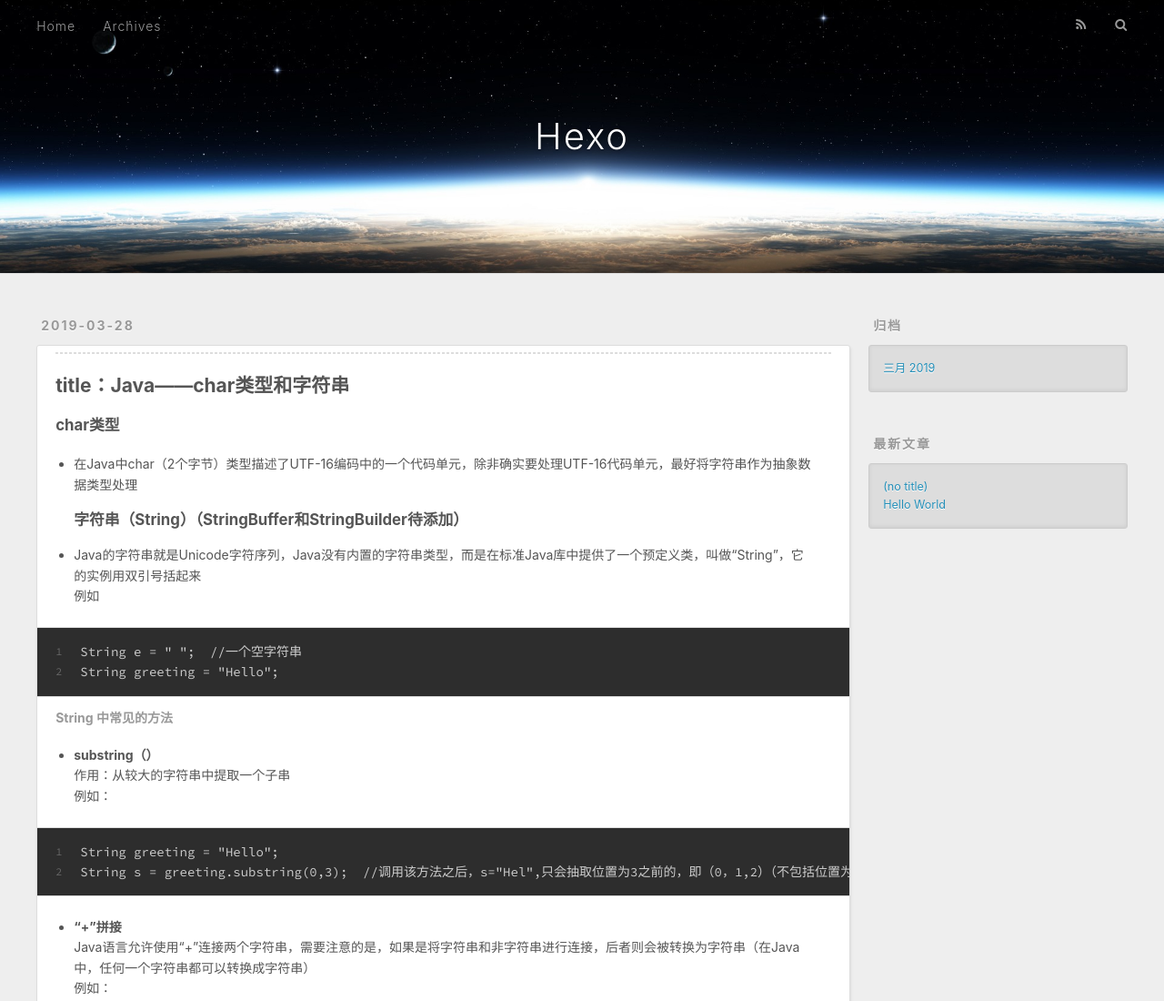
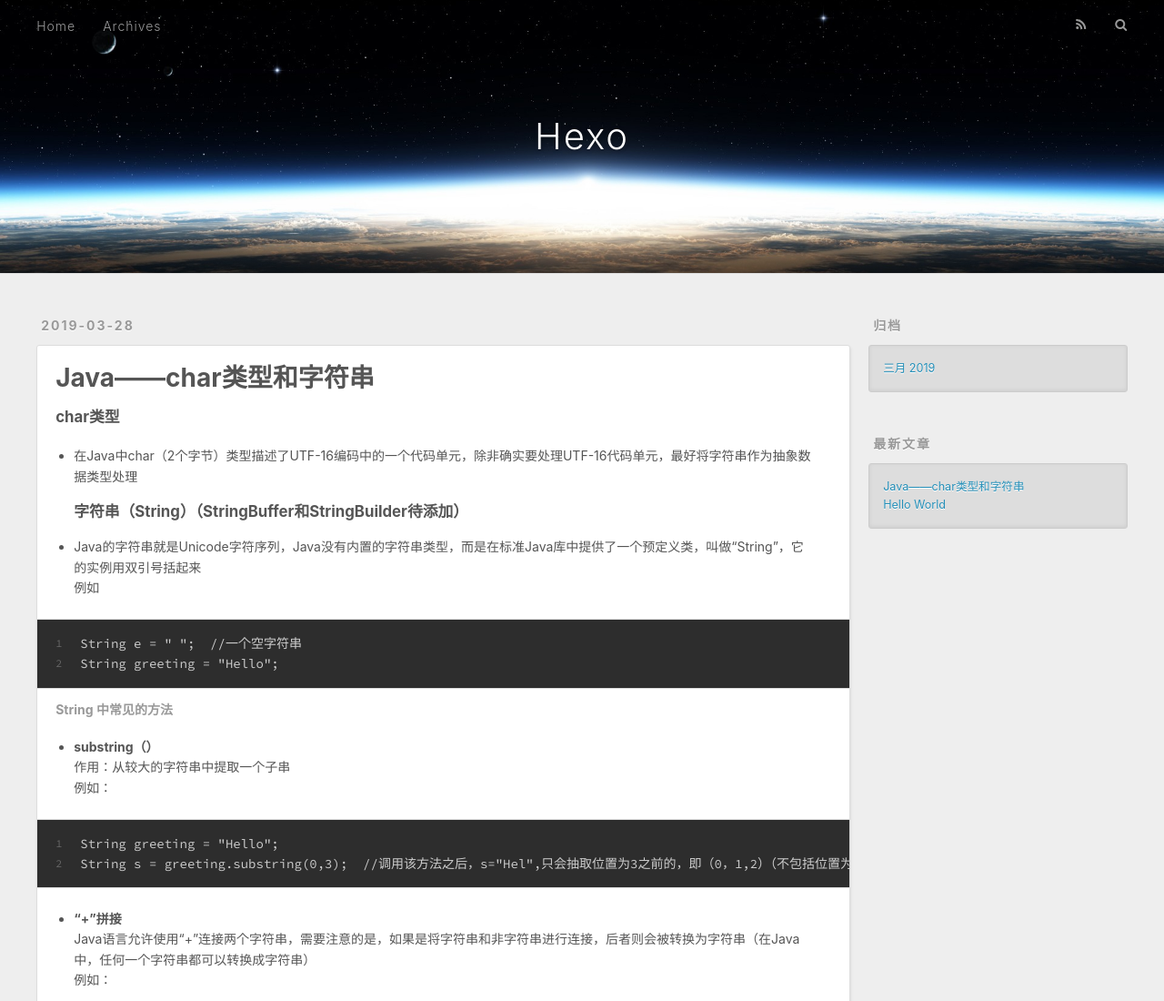
Before and after one commit to LiWentao98/LiWentao98.github.io, a plain HTML site: page 2019/03/28/Java——char类型和字符串/index.html in a window 1280 px wide. Shown: the top 1100 px of the page at 91% size. Drawn offline with nearby package versions, Linux system fonts and the light colour scheme.

Commit message:
Site updated: 2019-03-29 14:02:41

```diff
--- a/2019/03/28/Java——char类型和字符串/index.html
+++ b/2019/03/28/Java——char类型和字符串/index.html
@@ -5,19 +5,19 @@
 
 
 
-  <title>Hexo</title>
+  <title>Java——char类型和字符串 | Hexo</title>
   <meta name="viewport" content="width=device-width, initial-scale=1, maximum-scale=1">
-  <meta name="description" content="title：Java——char类型和字符串char类型 在Java中char（2个字节）类型描述了UTF-16编码中的一个代码单元，除非确实要处理UTF-16代码单元，最好将字符串作为抽象数据类型处理字符串（String）（StringBuffer和StringBuilder待添加） Java的字符串就是Unicode字符序列，Java没有内置的字符串类型，而是在标准Java库中提供了一个预定">
+  <meta name="description" content="char类型 在Java中char（2个字节）类型描述了UTF-16编码中的一个代码单元，除非确实要处理UTF-16代码单元，最好将字符串作为抽象数据类型处理字符串（String）（StringBuffer和StringBuilder待添加） Java的字符串就是Unicode字符序列，Java没有内置的字符串类型，而是在标准Java库中提供了一个预定义类，叫做“String”，它的实例用双引号括">
 <meta property="og:type" content="article">
-<meta property="og:title" content="Hexo">
+<meta property="og:title" content="Java——char类型和字符串">
 <meta property="og:url" content="http://yoursite.com/2019/03/28/Java——char类型和字符串/index.html">
 <meta property="og:site_name" content="Hexo">
-<meta property="og:description" content="title：Java——char类型和字符串char类型 在Java中char（2个字节）类型描述了UTF-16编码中的一个代码单元，除非确实要处理UTF-16代码单元，最好将字符串作为抽象数据类型处理字符串（String）（StringBuffer和StringBuilder待添加） Java的字符串就是Unicode字符序列，Java没有内置的字符串类型，而是在标准Java库中提供了一个预定">
+<meta property="og:description" content="char类型 在Java中char（2个字节）类型描述了UTF-16编码中的一个代码单元，除非确实要处理UTF-16代码单元，最好将字符串作为抽象数据类型处理字符串（String）（StringBuffer和StringBuilder待添加） Java的字符串就是Unicode字符序列，Java没有内置的字符串类型，而是在标准Java库中提供了一个预定义类，叫做“String”，它的实例用双引号括">
 <meta property="og:locale" content="zh-CN">
-<meta property="og:updated_time" content="2019-03-28T15:44:28.494Z">
+<meta property="og:updated_time" content="2019-03-28T15:52:14.823Z">
 <meta name="twitter:card" content="summary">
-<meta name="twitter:title" content="Hexo">
-<meta name="twitter:description" content="title：Java——char类型和字符串char类型 在Java中char（2个字节）类型描述了UTF-16编码中的一个代码单元，除非确实要处理UTF-16代码单元，最好将字符串作为抽象数据类型处理字符串（String）（StringBuffer和StringBuilder待添加） Java的字符串就是Unicode字符序列，Java没有内置的字符串类型，而是在标准Java库中提供了一个预定">
+<meta name="twitter:title" content="Java——char类型和字符串">
+<meta name="twitter:description" content="char类型 在Java中char（2个字节）类型描述了UTF-16编码中的一个代码单元，除非确实要处理UTF-16代码单元，最好将字符串作为抽象数据类型处理字符串（String）（StringBuffer和StringBuilder待添加） Java的字符串就是Unicode字符序列，Java没有内置的字符串类型，而是在标准Java库中提供了一个预定义类，叫做“String”，它的实例用双引号括">
 
     <link rel="alternate" href="/atom.xml" title="Hexo" type="application/atom+xml">
 
@@ -74,10 +74,19 @@
   <div class="article-inner">
 
 
+      <header class="article-header">
+
+
+    <h1 class="article-title" itemprop="name">
+      Java——char类型和字符串
+    </h1>
+
+
+      </header>
+
     <div class="article-entry" itemprop="articleBody">
 
-        <hr>
-<h2 id="title：Java——char类型和字符串"><a href="#title：Java——char类型和字符串" class="headerlink" title="title：Java——char类型和字符串"></a>title：Java——char类型和字符串</h2><h4 id="char类型"><a href="#char类型" class="headerlink" title="char类型"></a><strong>char类型</strong></h4><ul>
+        <h4 id="char类型"><a href="#char类型" class="headerlink" title="char类型"></a><strong>char类型</strong></h4><ul>
 <li>在Java中char（2个字节）类型描述了UTF-16编码中的一个代码单元，除非确实要处理UTF-16代码单元，最好将字符串作为抽象数据类型处理<h4 id="字符串（String）（StringBuffer和StringBuilder待添加）"><a href="#字符串（String）（StringBuffer和StringBuilder待添加）" class="headerlink" title="字符串（String）（StringBuffer和StringBuilder待添加）"></a><strong>字符串（String）</strong>（StringBuffer和StringBuilder待添加）</h4></li>
 <li>Java的字符串就是Unicode字符序列，Java没有内置的字符串类型，而是在标准Java库中提供了一个预定义类，叫做“String”，它的实例用双引号括起来<br>例如</li>
 </ul>
@@ -107,7 +116,7 @@
 
     </div>
     <footer class="article-footer">
-      <a data-url="http://yoursite.com/2019/03/28/Java——char类型和字符串/" data-id="cjtst79ur0000sozumlt00kh3" class="article-share-link">Share</a>
+      <a data-url="http://yoursite.com/2019/03/28/Java——char类型和字符串/" data-id="cjttntmyl0000eczur3t5846u" class="article-share-link">Share</a>
 
 
     </footer>
@@ -156,7 +165,7 @@
       <ul>
 
           <li>
-            <a href="/2019/03/28/Java——char类型和字符串/">(no title)</a>
+            <a href="/2019/03/28/Java——char类型和字符串/">Java——char类型和字符串</a>
           </li>
 
           <li>
```
Also changed, not shown: 2019/03/23/hello-world/index.html (+3 -3 lines), archives/2019/03/index.html (+7 -1 lines), archives/2019/index.html (+7 -1 lines), archives/index.html (+7 -1 lines), index.html (+14 -5 lines).
